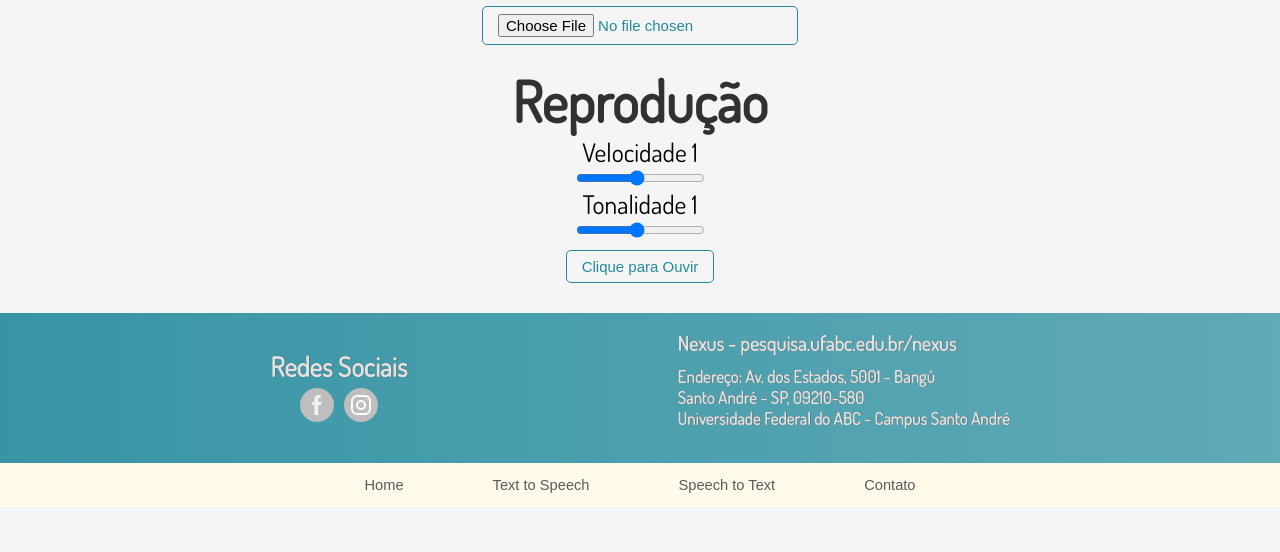
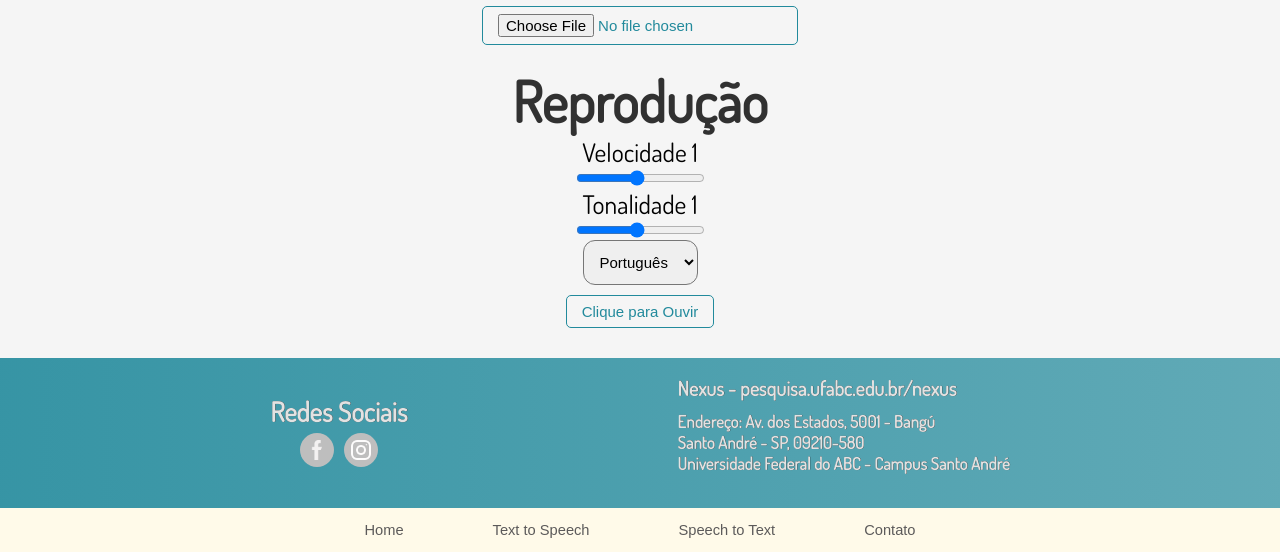
Before and after one commit to felipegenaro/speaker_synthesis.py, a Django app: page /text_to_speech/ in a window 1280 px wide. Shown: the part 747-1299 px from the top of the page. Before the commit the page ends 1240 px from the top, so only its background shows below. Run offline with Django 3.2, Linux system fonts and the light colour scheme.

Commit message:
add others speakers in text to speech tool

```diff
--- a/landing/static/css/style.css
+++ b/landing/static/css/style.css
@@ -346,3 +346,11 @@ footer {
         border-radius: 12px;
         /* background-color: green; */
 }
+
+.speaker {
+        /* margin-left: 35px; */
+        font-size: 15px;
+        padding: 12px;
+        border-radius: 12px;
+        /* background-color: green; */
+}
--- a/landing/static/js/script.js
+++ b/landing/static/js/script.js
@@ -14,10 +14,14 @@ let rateValue = selector("#rateValue");
 let pitch = selector("#pitch");
 let pitchValue = selector("#pitchValue");
 
+let speaker = "";
+
 let listenRate = 1;
 let listenPitch = 1;
+let listenLang = "pt-BR";
 
 if(selector("#buttonUploadTextFile")) updateFile = selector("#buttonUploadTextFile");
+if(selector("#speaker")) speaker = selector("#speaker");
 
 recognition.onresult = (event) => {
         for (let i = event.resultIndex; i < event.results.length; ++i) {
@@ -48,7 +52,7 @@ const toggleStartStop = () => {
 const listen = (txtAreaName) => {
         let hear = new SpeechSynthesisUtterance;
 
-        hear.lang = "pt-BR";
+        hear.lang = listenLang;
         hear.rate = listenRate;
         hear.pitch = listenPitch;
         hear.text = selector(`#${txtAreaName}`).value;
@@ -85,6 +89,10 @@ pitch.onchange = () => {
         listenPitch = pitch.value;
 }
 
+speaker.onchange = () => {
+        listenLang = speaker.value;
+}
+
 
 if(selector("#buttonSpeech")) reset();
 recognition.onend = reset;
--- a/text_to_speech/templates/text_to_speech.html
+++ b/text_to_speech/templates/text_to_speech.html
@@ -19,12 +19,22 @@
                 <h2>Speech Synthesis</h2>
                 <div>
                         <textarea id="textarea-tts" rows="10" cols="80" style="resize: none;" ></textarea>
-                        <!-- <br> -->
+
                         <p>Selecione um Arquivo de Texto .txt</p>
                         <input class="click-to" id="buttonUploadTextFile" type="file" accept=".txt, .docx" />
+
                         <h2>Reprodução</h2>
+
                         <label id="rateValue">Velocidade 1</label> <input id="rate" type="range" min="0.1" max="2" step="0.1" value="1" />
                         <label id="pitchValue">Tonalidade 1</label> <input id="pitch" type="range" min="0.1" max="2" step="0.1" value="1" />
+
+                        <select class="speaker" name="selectPerson" id="speaker">
+                                <option value="pt-BR" selected>Português</option>
+                                <option value="en-CA">Inglês</option>
+                                <option value="fr-CA">Francês</option>
+                                <option value="es-ES">Espanhol</option>
+                        </select>
+
                         <button class="click-to" id="buttonListen" onclick="listen('textarea-tts')" >Clique para Ouvir</button>
                 </div>
         </div>
```
Also changed, not shown: speech_to_text/templates/speech_to_text.html (+10 -1 lines).
